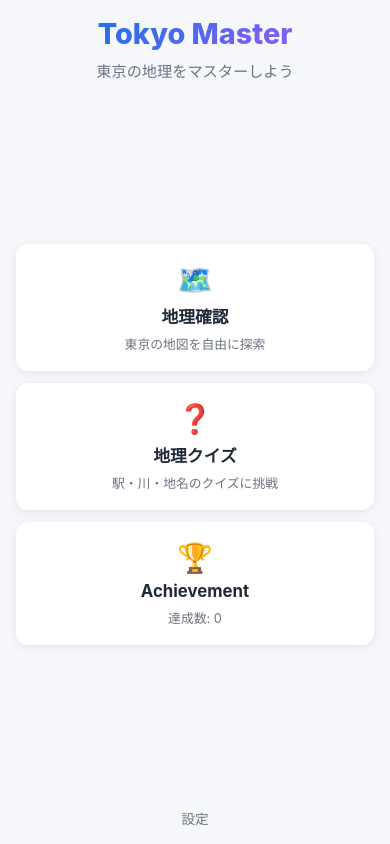
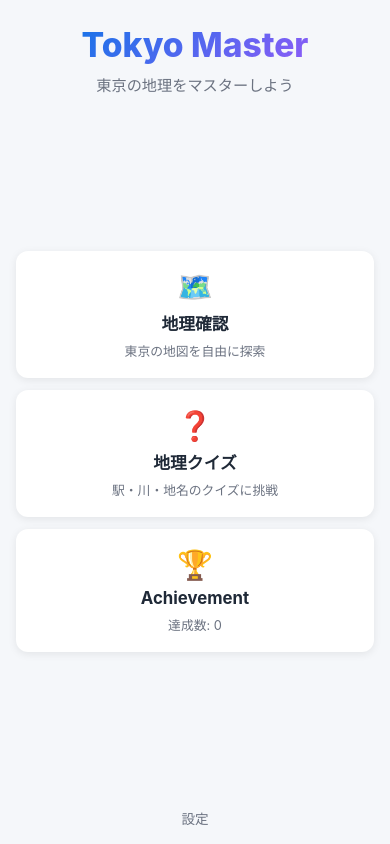
Before and after one commit to coco65884/tokyo-master, a React (Vite) app: page / in a window 390 px wide. Built offline with nearby package versions, Linux system fonts and the light colour scheme.

Commit message:
fix: スマホ版ホームのタイトルを大きく+下に調整
font-size: 1.8rem→2.1rem, margin-top: 0.5rem追加

Co-Authored-By: Claude Opus 4.6 (1M context) <noreply@anthropic.com>

```diff
--- a/src/styles/HomePage.css
+++ b/src/styles/HomePage.css
@@ -107,10 +107,11 @@
 
   .home-header {
     flex-shrink: 0;
+    margin-top: 0.5rem;
   }
 
   .home-title {
-    font-size: 1.8rem;
+    font-size: 2.1rem;
   }
 
   .home-subtitle {
```
